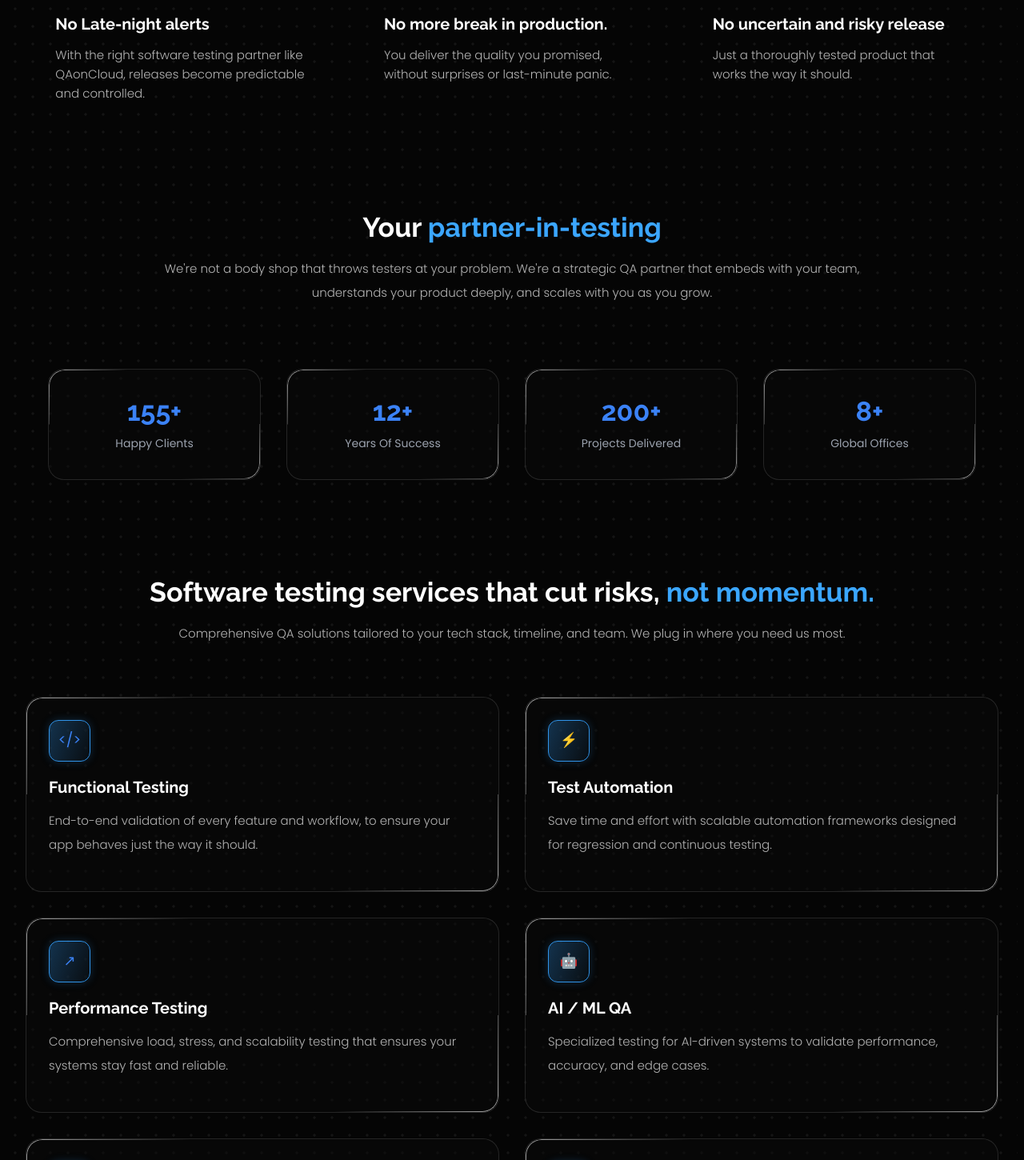
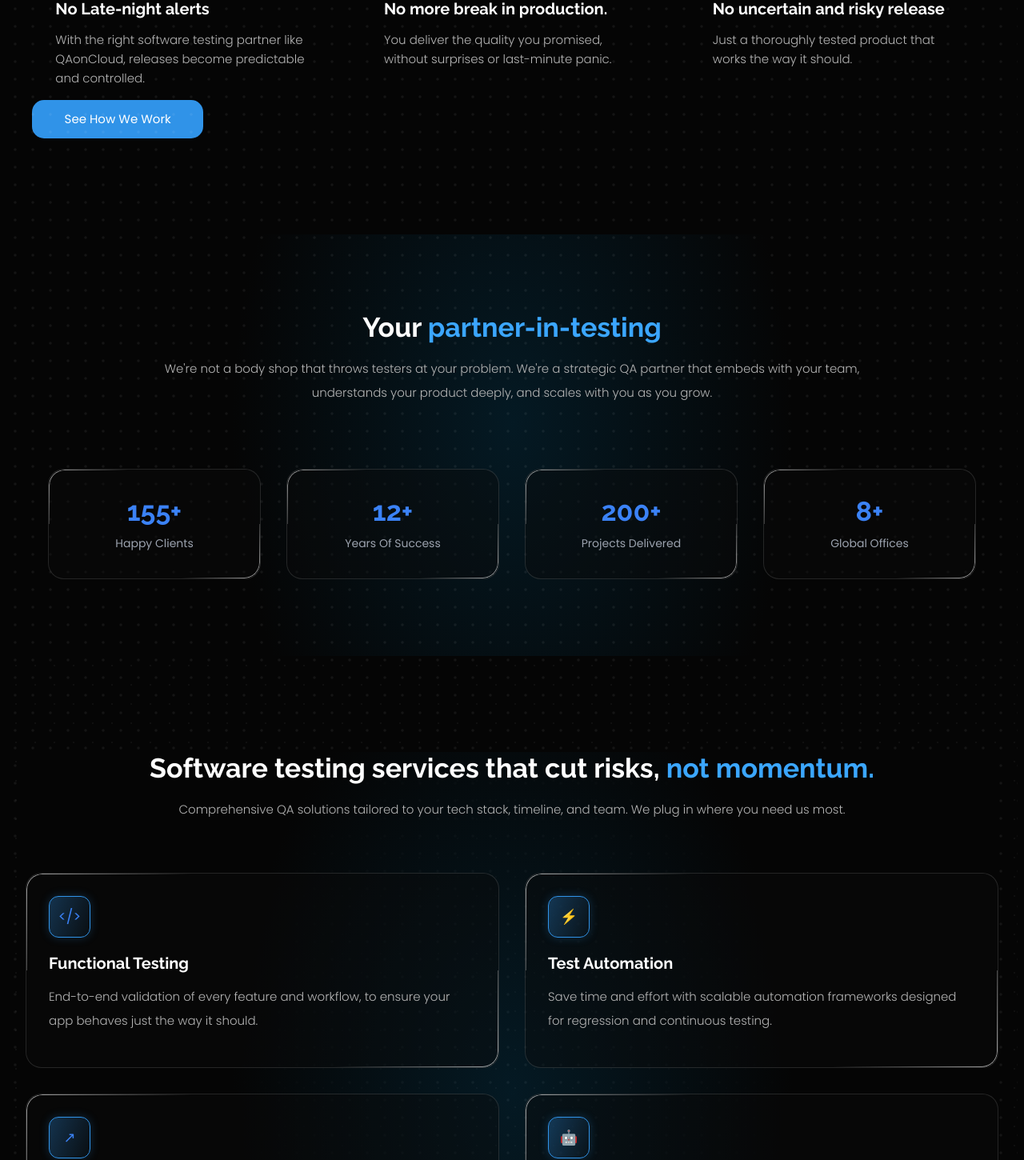
Before and after one commit to whitedevil1233rrffrfrrferf/QAoncloud-Typescript, a Next.js app: page / in a window 1280 px wide. Shown: the part 1350-2800 px from the top of the page at 80% size. Built offline with nearby package versions, Linux system fonts and the light colour scheme.

Commit message:
blue grad

```diff
--- a/src/app/page.module.css
+++ b/src/app/page.module.css
@@ -26,7 +26,7 @@
   position: relative;
   background-color: #050505;
   overflow: hidden;
-  height: 100vh;
+
 }
 
 /* Blue radial glow */
@@ -50,3 +50,22 @@
   pointer-events: none;
   z-index: 0;
 }
+
+.blueDiv::before {
+  content: "";
+  position: absolute;
+  inset: 0;
+
+  background: radial-gradient(
+    500px 800px at 50% 45%,
+    rgba(0, 172, 255, 0.12),
+    rgba(5, 5, 5, 1) 70%
+  );
+
+  pointer-events: none;
+  z-index: 0;
+}
+.blueDiv > * {
+  position: relative;
+  z-index: 1;
+}
--- a/src/app/page.tsx
+++ b/src/app/page.tsx
@@ -15,8 +15,10 @@ export default function Home() {
           <Hero />
         </div>
 
-        <ClientSlider />
-        <GreenCards />
+          <ClientSlider />
+           <GreenCards />
+
+
         <PartnerTesting />
         <TestingServices />
         <Testimonials />
--- /dev/null
+++ b/src/components/Common/Button/Button.module.css
@@ -0,0 +1,39 @@
+.button {
+  display: inline-flex;
+  align-items: center;
+  justify-content: center;
+
+  width: 12rem;
+  padding: 0.7rem;
+  border-radius: 15px;
+
+  font-size: 15px;
+
+
+  text-decoration: none;
+  cursor: pointer;
+
+  transition: all 0.25s ease;
+  white-space: nowrap;
+}
+
+/* PRIMARY */
+.primary {
+  background:#3093E8;
+  color: #ffffff;
+
+
+}
+
+
+
+/* SECONDARY */
+.secondary {
+  background: transparent;
+  color: #ffffff;
+  border: 1px solid rgba(255, 255, 255, 0.15);
+}
+
+.secondary:hover {
+  background: rgba(255, 255, 255, 0.05);
+}
--- a/src/components/Common/Button/Button.tsx
+++ b/src/components/Common/Button/Button.tsx
@@ -1,17 +1,28 @@
-import React from 'react';
-import classes from './button.module.css'; // Import the external CSS file
+import Link from "next/link";
+import React from "react";
+import styles from "./Button.module.css";
+
+type ButtonVariant = "primary" | "secondary";
 
 interface ButtonProps {
-  backgroundColor: string;
+  href: string;
   children: React.ReactNode;
+  variant?: ButtonVariant;
+  className?: string;
 }
 
-const Button: React.FC<ButtonProps> = ({ backgroundColor, children }) => {
+export default function Button({
+  href,
+  children,
+  variant = "primary",
+  className = "",
+}: ButtonProps) {
   return (
-    <button className={classes.customButton} style={{ backgroundColor }}>
+    <Link
+      href={href}
+      className={`${styles.button} ${styles[variant]} ${className}`}
+    >
       {children}
-    </button>
+    </Link>
   );
-};
-
-export default Button;
+}
--- a/src/components/HomePage/GreenCardsSection/GreenCards.tsx
+++ b/src/components/HomePage/GreenCardsSection/GreenCards.tsx
@@ -1,6 +1,7 @@
 import SectionHeader from "@/components/Common/SectionHeader/SectionHeader";
 import FeatureLineCard from "./GreenLineCard";
 import classes from "./GreenCards.module.css";
+import Button from "@/components/Common/Button/Button";
 export default function GreenCards() {
     return(
         <section className={classes.releaseSection}>
@@ -23,6 +24,9 @@ export default function GreenCards() {
                 description="Just a thoroughly tested product that works the way it should."
                 />
             </div>
+            <Button href="/how-we-work" variant="primary">
+             See How We Work
+            </Button>
         </section>
 
     )
--- a/src/components/HomePage/HeroSection/Hero.module.css
+++ b/src/components/HomePage/HeroSection/Hero.module.css
@@ -44,8 +44,8 @@
   }
 
   .visual img {
-    width: 600px;
-    height: 600px;
+    width: 400px;
+    height: 400px;
     max-width: 100%;
     margin-top: 0;
     margin-bottom: 0;
@@ -69,8 +69,8 @@
     }
 
     .visual img {
-      width: 300px;
-      height: 300px;
+      width: 200px;
+      height: 200px;
       max-width: 100%;
     }
   }
--- a/src/components/HomePage/HeroSection/HeroVisual.tsx
+++ b/src/components/HomePage/HeroSection/HeroVisual.tsx
@@ -5,10 +5,10 @@ export default function HeroVisual() {
   return (
     <div className={styles.visual}>
       <Image
-        src="/Cube.gif"
+        src="/cube.png"
         alt="Rotating cube"
-        width={600}
-        height={600}
+        width={500}
+        height={500}
         priority
         unoptimized
       />
--- a/src/components/HomePage/PartnerTestingSection/PartnerTesting.module.css
+++ b/src/components/HomePage/PartnerTestingSection/PartnerTesting.module.css
@@ -7,3 +7,29 @@
   ),
   #05070c;
 } */
+ .container {
+  position: relative;
+  padding: 6rem 1.5rem;
+  background-color: #050505;
+  overflow: hidden;
+}
+
+/* Subtle center glow */
+.container::before {
+  content: "";
+  position: absolute;
+  inset: 0;
+
+  background: radial-gradient(
+    500px 800px at 50% 45%,
+    rgba(0, 172, 255, 0.12),
+    rgba(5, 5, 5, 1) 70%
+  );
+
+  pointer-events: none;
+  z-index: 0;
+}
+.container > * {
+  position: relative;
+  z-index: 1;
+}
--- a/src/components/HomePage/QAoncloudGuarentee/QAoncloudGuarentee.module.css
+++ b/src/components/HomePage/QAoncloudGuarentee/QAoncloudGuarentee.module.css
@@ -7,6 +7,30 @@
 }
 .section {
   margin-bottom: 5rem;
+}
+.section {
+  position: relative;
+  background: #050505;
+  overflow: hidden;
+}
+
+.section::before {
+  content: "";
+  position: absolute;
+  inset: 0;
+
+  background: radial-gradient(
+    600px 700px at 50% 40%,
+    rgba(0, 172, 255, 0.14),
+    rgba(5, 5, 5, 1) 70%
+  );
+
+  z-index: 0;
+}
+
+.section > * {
+  position: relative;
+  z-index: 1;
 }
 .cardsGrid {
   display: grid;
--- a/src/components/HomePage/TestimonialsSection/Testimonials.module.css
+++ b/src/components/HomePage/TestimonialsSection/Testimonials.module.css
@@ -1,3 +1,27 @@
-.testimonialsContainer{
+/* .testimonialsContainer{
     height: 60vh;
+} */
+.testimonialsContainer {
+  position: relative;
+  background: #050505;
+  overflow: hidden;
 }
+
+.testimonialsContainer::before {
+  content: "";
+  position: absolute;
+  inset: 0;
+
+  background: radial-gradient(
+    600px 700px at 50% 40%,
+    rgba(0, 172, 255, 0.14),
+    rgba(5, 5, 5, 1) 70%
+  );
+
+  z-index: 0;
+}
+
+.testimonialsContainer > * {
+  position: relative;
+  z-index: 1;
+}
--- a/src/components/HomePage/TestingServices/TestingServices.module.css
+++ b/src/components/HomePage/TestingServices/TestingServices.module.css
@@ -22,7 +22,7 @@
 }
 
 /* Star grid */
-/* .section::after {
+.section::after {
   content: "";
   position: absolute;
   inset: 0;
@@ -33,7 +33,7 @@
   background-size: 24px 24px;
   opacity: 0.22;
   pointer-events: none;
-} */
+}
 
 .content {
   position: relative;
@@ -42,6 +42,26 @@
   margin: 0 auto;
 }
 
+
+/* Subtle center glow */
+.content::before {
+  content: "";
+  position: absolute;
+  inset: 0;
+
+  background: radial-gradient(
+    500px 800px at 50% 45%,
+    rgba(0, 172, 255, 0.12),
+    rgba(5, 5, 5, 1) 70%
+  );
+
+  pointer-events: none;
+  z-index: 0;
+}
+.content > * {
+  position: relative;
+  z-index: 1;
+}
 /* Cards grid */
 .cardsGrid {
   display: grid;
```
Also changed, not shown: src/components/Common/Button/button.module.css (deleted, +0 -22 lines), public/cube.png (added).
